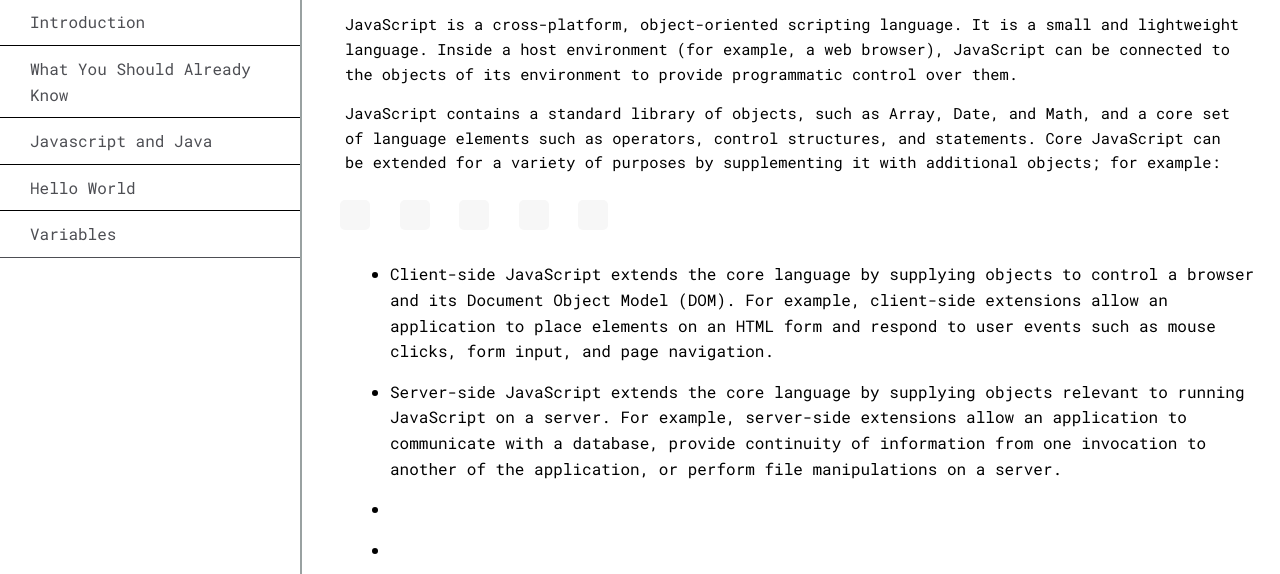
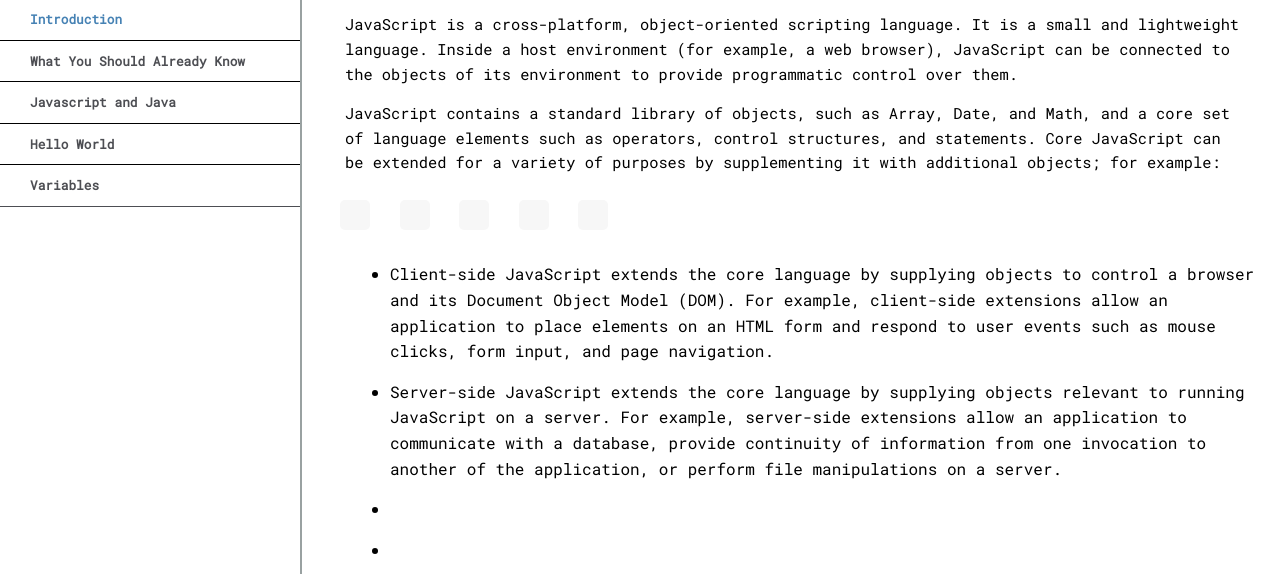
Before and after one commit to webdevkeenan/tech_doc, a plain HTML site: page index.html in a window 1280 px wide. In both pictures the pointer is over the link "Introduction". Shown: the part 61-635 px from the top of the page. Drawn offline with Linux system fonts and the light colour scheme.

Commit message:
Add transition to A links

```diff
--- a/styles.css
+++ b/styles.css
@@ -39,6 +39,7 @@ nav {
 nav ul {
     border: 1px solid #4d4e53;
     color: #4d4e53;
+    font-size: .8rem;
 }
 
 
@@ -99,9 +100,14 @@ nav a {
     text-decoration: none;
     color: #4d4e53;
     width: 100%;
+    font-weight: bolder;
 }
 
-nav a:hover {cursor: pointer}
+nav a:hover {
+    cursor: pointer;
+    color: steelblue;
+    transition: 0.7s;
+}
 
 nav a:visited {
     color: blue;
```
